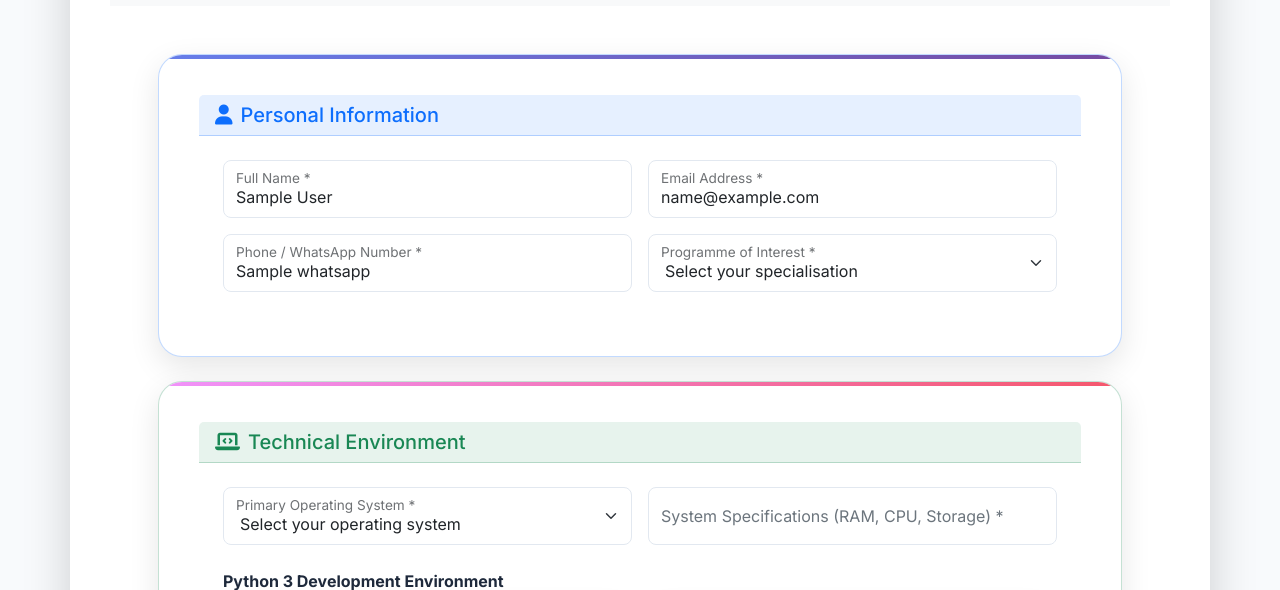
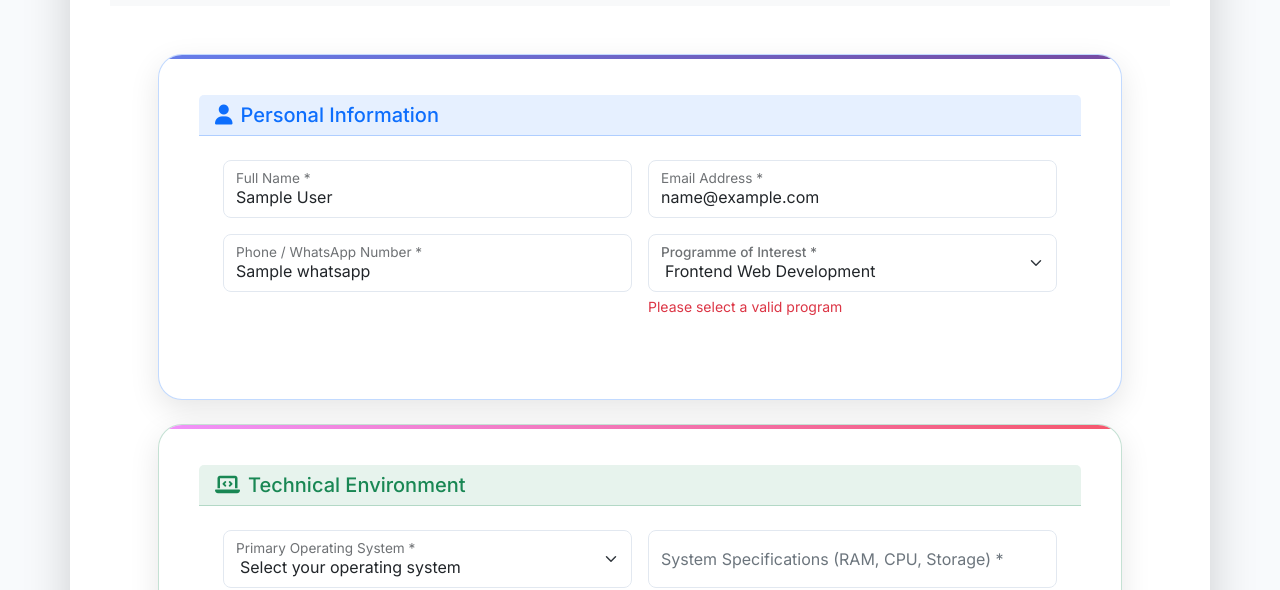
Before and after one commit to imosudi2/miocode_bootcamp, a Flask app: template app/templates/questionnaire.html in a window 1280 px wide. Shown: the part 374-964 px from the top of the page. Run offline with Flask 3, Linux system fonts and the light colour scheme; the template is opened without the code that fills it: most values are stand-ins (such as "Sample title", 1, 10 or a date in 2020); some libraries are stand-ins or nearby versions.

Commit message:
Questionnaire

```diff
--- a/app/templates/questionnaire.html
+++ b/app/templates/questionnaire.html
@@ -91,16 +91,17 @@
                                                 </div>
                                             </div>
                                             <div class="col-md-6">
-                                                <div class="form-floating">
-                                                    <select name="program" class="form-select" id="program" required>
-                                                        <option value="">Select your specialisation</option>
-                                                        <option value="web-dev">Frontend Web Development</option>
+                                                <div class="form-floating mb-3">
+                                                    <select class="form-select" id="program" name="program" required aria-label="Select your specialisation">
+                                                        <option value=""  disabled>Select your specialisation</option>
+                                                        <option value="web-dev" selected>Frontend Web Development</option>
                                                         <option value="mobile-dev">Mobile App Development</option>
                                                         <!--option value="ai-ml">AI & Machine Learning</option>
                                                         <option value="cybersecurity">Cybersecurity Engineering</option-->
                                                         <option value="fullstack">Full Stack Development</option>
                                                     </select>
-                                                    <label for="program">Programme of Interest *</label>
+                                                    <label for="program" class="form-label">Programme of Interest *</label>
+                                                    <div class="invalid-feedback">Please select a valid program</div>
                                                 </div>
                                             </div>
                                         </div>
```
